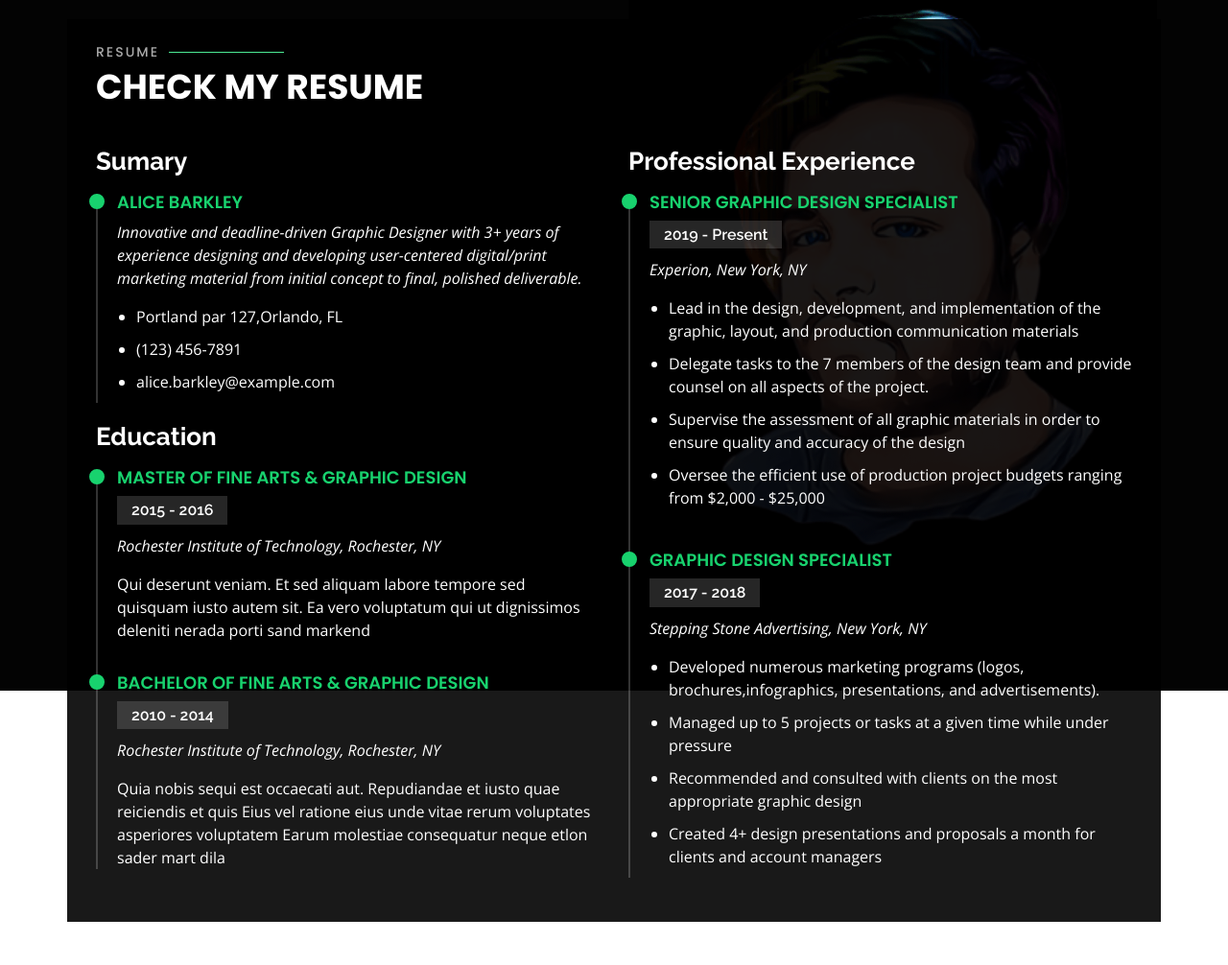
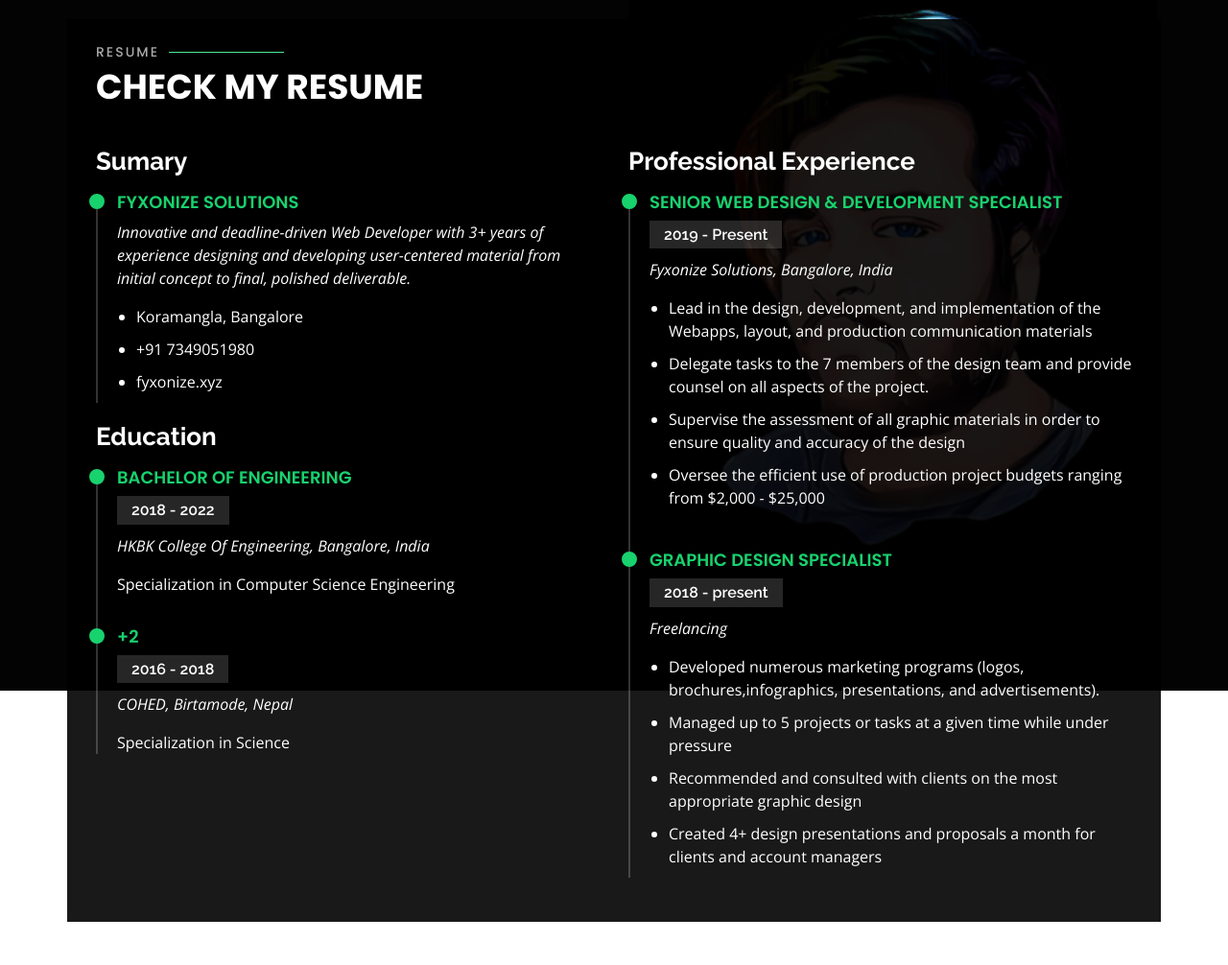
Before and after one commit to krishshah920/portfolio, a web app: file index.html in a window 1280 px wide, after a click on "Resume". Shown: the part 80-1086 px from the top of the page at 96% size. Run offline with its HTML, style and script files only (its server is not run), Linux system fonts and the light colour scheme.

Commit message:
Updated resume

```diff
--- a/assets/css/style.css
+++ b/assets/css/style.css
@@ -10,7 +10,7 @@
 body::before {
   content: "";
   position: fixed;
-  background: #040404 url("../img/bg3.png")  top right no-repeat;
+  background: #040404 url("../img/bg3.png") top right no-repeat;
   background-size: cover;
   left: 0;
   right: 0;
--- a/index.html
+++ b/index.html
@@ -401,40 +401,41 @@
         <div class="col-lg-6">
           <h3 class="resume-title">Sumary</h3>
           <div class="resume-item pb-0">
-            <h4>Alice Barkley</h4>
-            <p><em>Innovative and deadline-driven Graphic Designer with 3+ years of experience designing and developing user-centered digital/print marketing material from initial concept to final, polished deliverable.</em></p>
+            <h4>Fyxonize Solutions</h4>
+            <p><em>Innovative and deadline-driven Web Developer with 3+ years of experience designing and developing
+               user-centered material from initial concept to final, polished deliverable.</em></p>
             <p>
             <ul>
-              <li>Portland par 127,Orlando, FL</li>
-              <li>(123) 456-7891</li>
-              <li>alice.barkley@example.com</li>
+              <li>Koramangla, Bangalore</li>
+              <li>+91 7349051980</li>
+              <li>fyxonize.xyz</li>
             </ul>
             </p>
           </div>
 
           <h3 class="resume-title">Education</h3>
           <div class="resume-item">
-            <h4>Master of Fine Arts &amp; Graphic Design</h4>
-            <h5>2015 - 2016</h5>
-            <p><em>Rochester Institute of Technology, Rochester, NY</em></p>
-            <p>Qui deserunt veniam. Et sed aliquam labore tempore sed quisquam iusto autem sit. Ea vero voluptatum qui ut dignissimos deleniti nerada porti sand markend</p>
+            <h4>Bachelor of Engineering</h4>
+            <h5>2018 - 2022</h5>
+            <p><em>HKBK College Of Engineering, Bangalore, India</em></p>
+            <p>Specialization in Computer Science Engineering</p>
           </div>
           <div class="resume-item">
-            <h4>Bachelor of Fine Arts &amp; Graphic Design</h4>
-            <h5>2010 - 2014</h5>
-            <p><em>Rochester Institute of Technology, Rochester, NY</em></p>
-            <p>Quia nobis sequi est occaecati aut. Repudiandae et iusto quae reiciendis et quis Eius vel ratione eius unde vitae rerum voluptates asperiores voluptatem Earum molestiae consequatur neque etlon sader mart dila</p>
+            <h4>+2 </h4>
+            <h5>2016 - 2018</h5>
+            <p><em>COHED, Birtamode, Nepal</em></p>
+            <p>Specialization in Science</p>
           </div>
         </div>
         <div class="col-lg-6">
           <h3 class="resume-title">Professional Experience</h3>
           <div class="resume-item">
-            <h4>Senior graphic design specialist</h4>
+            <h4>Senior Web design & development specialist</h4>
             <h5>2019 - Present</h5>
-            <p><em>Experion, New York, NY </em></p>
+            <p><em>Fyxonize Solutions, Bangalore, India </em></p>
             <p>
             <ul>
-              <li>Lead in the design, development, and implementation of the graphic, layout, and production communication materials</li>
+              <li>Lead in the design, development, and implementation of the Webapps, layout, and production communication materials</li>
               <li>Delegate tasks to the 7 members of the design team and provide counsel on all aspects of the project. </li>
               <li>Supervise the assessment of all graphic materials in order to ensure quality and accuracy of the design</li>
               <li>Oversee the efficient use of production project budgets ranging from $2,000 - $25,000</li>
@@ -443,8 +444,8 @@
           </div>
           <div class="resume-item">
             <h4>Graphic design specialist</h4>
-            <h5>2017 - 2018</h5>
-            <p><em>Stepping Stone Advertising, New York, NY</em></p>
+            <h5>2018 - present</h5>
+            <p><em>Freelancing</em></p>
             <p>
             <ul>
               <li>Developed numerous marketing programs (logos, brochures,infographics, presentations, and advertisements).</li>
```
